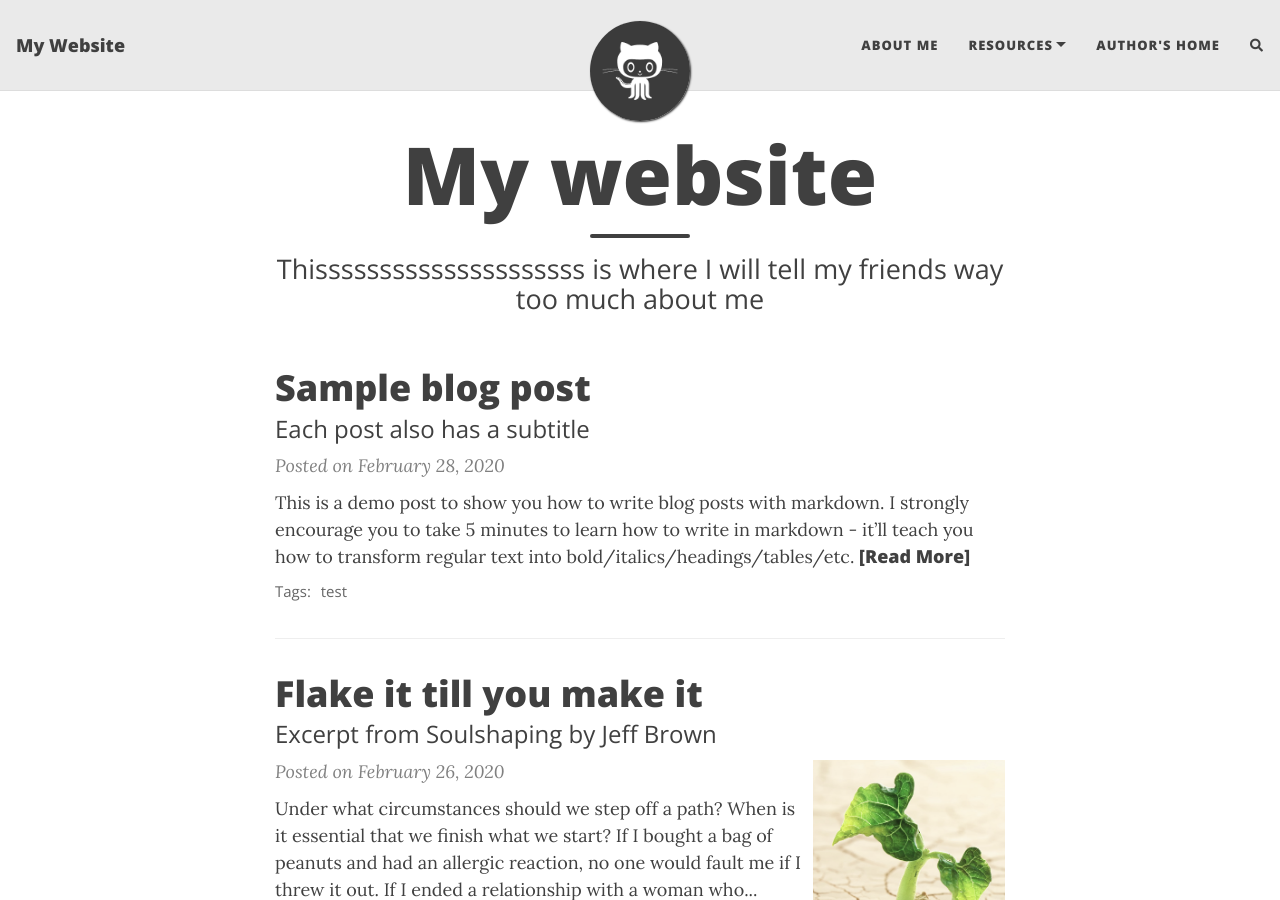
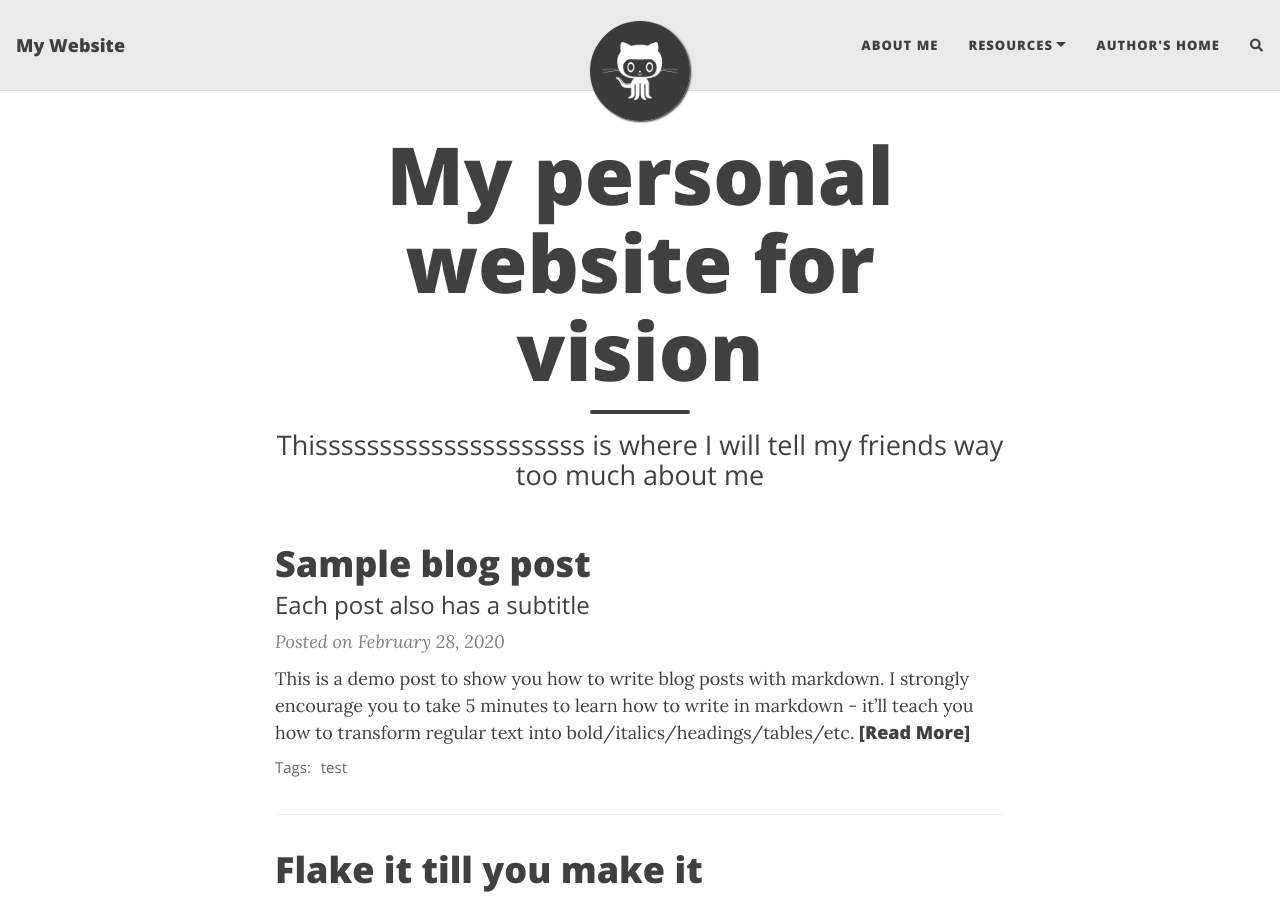
Before and after one commit to jobe1366/AYUB_AMINI.github.io, a Jekyll site: the page built from index.html, in a window 1280 px wide and 900 px high. Built offline with Jekyll 4.4.1, drawn with Linux system fonts in a browser that asks for light colours; nearby versions of some CDN libraries; the list of posts is cut into pages by our own code; comment, search, counter and statistics services are not loaded.

Commit message:
Update index.html

```diff
--- a/index.html
+++ b/index.html
@@ -1,5 +1,5 @@
 ---
 layout: home
-title: My website
+title: My personal website for vision
 subtitle: Thisssssssssssssssssssss is where I will tell my friends way too much about me
 ---
```
